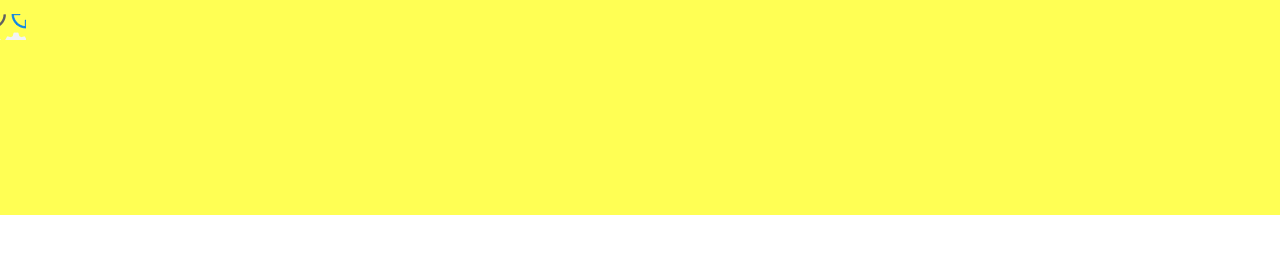
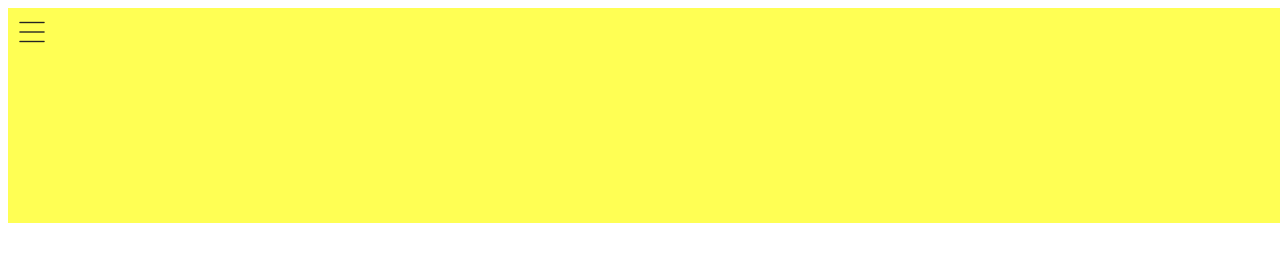
Before and after one commit to jae-yeal-Seo/NAVER-clone, a plain HTML site: page index.html in a window 1280 px wide. Drawn offline with Linux system fonts and the light colour scheme.

Commit message:
background-position理解 position理解

```diff
--- a/index.html
+++ b/index.html
@@ -7,10 +7,76 @@
     <link rel="icon" href="./naver-favicon.ico" type="image/x-icon">
     <title>Document</title>
     <style>
+        :root {
+            --color_title: #080808;
+            --color_title_rgb: 8, 8, 8;
+            --color_body: #101010;
+            --color_body_rgb: 16, 16, 16;
+            --color_caption1: #404040;
+            --color_caption1_rgb: 64, 64, 64;
+            --color_caption2: #606060;
+            --color_caption2_rgb: 96, 96, 96;
+            --color_caption3: #555558;
+            --color_caption3_rgb: 85, 85, 88;
+            --color_search: #000;
+            --color_search_rgb: 0, 0, 0;
+            --color_border_out: #e3e5e8;
+            --color_border_out_rgb: 227, 229, 232;
+            --color_border_in: #ebebeb;
+            --color_border_in_rgb: 235, 235, 235;
+            --color_border_in_divider: #ebebeb;
+            --color_border_in_divider_rgb: 235, 235, 235;
+            --color_border_in_exception: #ebebeb;
+            --color_border_in_exception_rgb: 235, 235, 235;
+            --color_button_border: #dadcdf;
+            --color_button_border_rgb: 218, 220, 223;
+            --color_dot_divider: #d3d5d7;
+            --color_dot_divider_rgb: 211, 213, 215;
+            --color_block_bg: #fff;
+            --color_block_bg_rgb: 255, 255, 255;
+            --color_board_bg: #f4f6fa;
+            --color_board_bg_rgb: 244, 246, 250;
+            --color_option_bg: #f5f7f8;
+            --color_option_bg_rgb: 245, 247, 248;
+            --color_login_bg: #fafbfb;
+            --color_login_bg_rgb: 250, 251, 251;
+            --color_menu_widget_bg: #fff;
+            --color_menu_widget_bg_rgb: 255, 255, 255;
+            --color_setting_bg: #fff;
+            --color_setting_bg_rgb: 255, 255, 255;
+            --color_button1_bg: #fff;
+            --color_button1_bg_rgb: 255, 255, 255;
+            --color_button2_bg: #fff;
+            --color_button2_bg_rgb: 255, 255, 255;
+            --color_news: #3a67ea;
+            --color_news_rgb: 58, 103, 234;
+            --color_news_econ_stay: #909aab;
+            --color_news_econ_stay_rgb: 144, 154, 171;
+            --color_news_econ_down: #4f67d6;
+            --color_news_econ_down_rgb: 79, 103, 214;
+            --color_live_news_price: #f4361e;
+            --color_live_news_price_rgb: 244, 54, 30;
+            --color_enter: #e538e2;
+            --color_enter_rgb: 229, 56, 226;
+            --color_enter_bg: #f2f1fb;
+            --color_enter_bg_rgb: 242, 241, 251;
+            --color_sports: #1f65ef;
+            --color_sports_rgb: 31, 101, 239;
+            --color_sports_bg: #f4f7fe;
+            --color_sports_bg_rgb: 244, 247, 254;
+            --color_econ: #008f76;
+            --color_econ_rgb: 0, 143, 118;
+            --color_calendar: #eb5b5b;
+            --color_calendar_rgb: 235, 91, 91;
+            --color_dic: #031f5f;
+            --color_dic_rgb: 3, 31, 95;
+            --color_shop: #9858f5;
+            --color_shop_rgb: 152, 88, 245
+        }
+
         html,
         body {
-            margin: 0;
-            padding: 0;
+            margin: 10;
         }
 
         #wrap {
@@ -29,20 +95,25 @@
         }
 
         #header-hamburger {
-            padding: 10 px;
+            padding: 8px;
             background: none;
             display: inline-block;
             border: none;
             cursor: pointer;
         }
 
+        #header-hamburger:hover {
+            background-color: var(--color_option_bg);
+            border-radius: 50%;
+        }
+
         #header-hamburger>div {
-            position: absolute;
-            background-size: 926px 880px;
-            background-position: 400px 200px;
+            background-size: 463px 440px;
+            background-position: -311px -166px;
             background-image: url(./sp_main.85969987\ \(2\).png);
-            width: 26px;
-            height: 26px;
+            background-repeat: no-repeat;
+            width: 32px;
+            height: 32px;
         }
     </style>
 </head>
@@ -51,10 +122,10 @@
     <div id="wrap">
         <div id="wrap-center">
             <div id="header">
-                <div id="header-hamburger">
+                <button id="header-hamburger">
                     <div>
                     </div>
-                </div>
+                </button>
             </div>
             <div id="container"></div>
             <div id="footer"></div>
```
Also changed, not shown: 1 other file.
